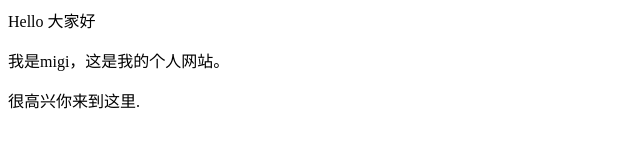
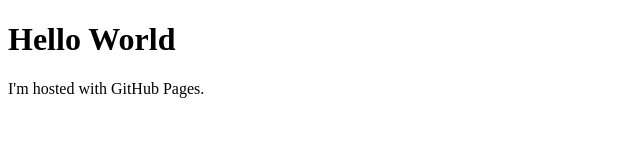
Before and after one commit to hydromigi/goooad2.github.io, a plain HTML site: page index.html in a window 1280 px wide. Shown: the whole page, without its empty margins (0-640 px from the left). Drawn offline with Linux system fonts and the light colour scheme.

Commit message:
Update index.html

```diff
--- a/index.html
+++ b/index.html
@@ -1,3 +1,7 @@
-<p>Hello 大家好</p>
-<p>我是migi，这是我的个人网站。 </p>
-<p>很高兴你来到这里.</p>
+<!DOCTYPE html>
+<html>
+<body>
+<h1>Hello World</h1>
+<p>I'm hosted with GitHub Pages.</p>
+</body>
+</html>
```
